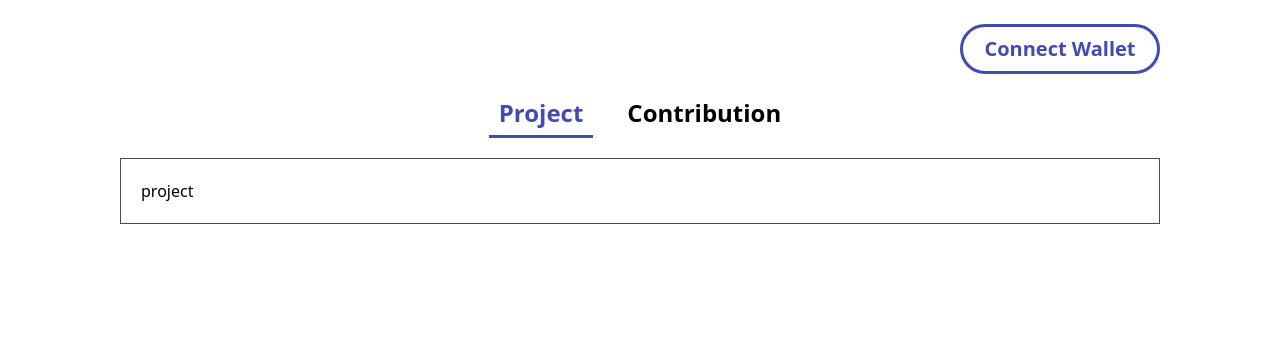
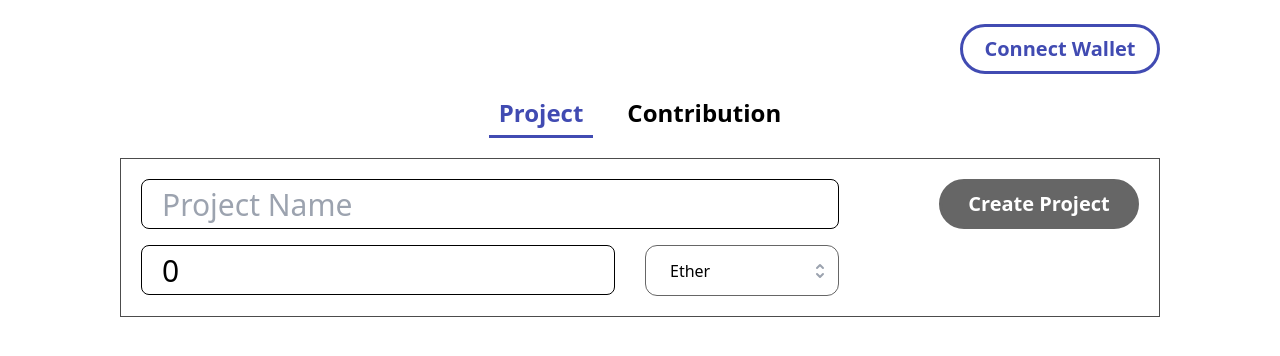
Before and after one commit to jupiter0913/elbow-test-front, a Next.js app: page / in a window 1280 px wide. Shown: the top 356 px of the page. Built offline with nearby package versions, Linux system fonts and the light colour scheme.

Commit message:
Add ProjectSection component.

```diff
--- /dev/null
+++ b/assets/json/token-list.json
@@ -0,0 +1,4 @@
+[
+  { "id": 0, "label": "Ether", "value": "Ether" },
+  { "id": 1, "label": "Sol", "value": "Sol" }
+]
--- /dev/null
+++ b/components/Button/index.js
@@ -0,0 +1,13 @@
+// styles
+import styles from "./index.module.scss";
+
+const Button = (props) => {
+  const { label, onClick } = props;
+  return (
+    <button onClick={() => onClick()} className={styles.container}>
+      {label}
+    </button>
+  );
+};
+
+export default Button;
--- /dev/null
+++ b/components/Button/index.module.scss
@@ -0,0 +1,15 @@
+@import "assets/scss/variable.module.scss";
+
+.container {
+  width: 200px;
+  height: 50px;
+  border: 3px solid #666666;
+  background-color: #666666;
+  border-radius: 25px;
+  color: white;
+  font-size: 20px;
+  font-weight: 700;
+  &:hover {
+    opacity: 0.5;
+  }
+}
--- /dev/null
+++ b/components/Input/index.js
@@ -0,0 +1,17 @@
+// styles
+import styles from "./index.module.scss";
+
+const Input = (props) => {
+  const { value, placeholder, onChange } = props;
+
+  return (
+    <input
+      className={styles.container}
+      value={value}
+      placeholder={placeholder}
+      onChange={(event) => onChange(event.target.value)}
+    />
+  );
+};
+
+export default Input;
--- /dev/null
+++ b/components/Input/index.module.scss
@@ -0,0 +1,10 @@
+.container {
+  width: 100%;
+  height: 50px;
+  font-size: 30px;
+  font-weight: 500;
+  padding-left: 20px;
+  padding-right: 20px;
+  border: 1px solid black;
+  border-radius: 8px;
+}
--- a/components/ProjectSection/index.js
+++ b/components/ProjectSection/index.js
@@ -1,8 +1,57 @@
+import { useState } from "react";
+
+// custom components
+import Button from "components/Button";
+import Input from "components/Input";
+import Select from "components/Select";
+
+// json
+import TokenList from "assets/json/token-list.json";
+
 // styles
 import styles from "./index.module.scss";
 
 const ProjectSection = () => {
-  return <div className={styles.container}>project</div>;
+  const [projectName, setProjectName] = useState("");
+  const [raiseAmount, setRaiseAmount] = useState(0);
+  const [selectedToken, setSelectedToken] = useState(TokenList[0]);
+
+  return (
+    <div className={styles.container}>
+      <div className="w-full flex gap-[100px]">
+        <div className="flex flex-1 flex-wrap gap-4">
+          <div className="w-full">
+            <Input
+              value={projectName}
+              placeholder="Project Name"
+              onChange={(value) => setProjectName(value)}
+            />
+          </div>
+          <div className="w-full flex gap-[30px]">
+            <div>
+              <Input
+                value={raiseAmount}
+                placeholder="Raise Amount"
+                onChange={(value) => {
+                  setRaiseAmount(value);
+                }}
+              />
+            </div>
+            <div className="flex flex-1">
+              <Select
+                data={TokenList}
+                selected={selectedToken}
+                onChange={(item) => setSelectedToken(item)}
+              />
+            </div>
+          </div>
+        </div>
+        <div>
+          <Button label="Create Project" onClick={() => {}} />
+        </div>
+      </div>
+    </div>
+  );
 };
 
 export default ProjectSection;
--- /dev/null
+++ b/components/Select/index.js
@@ -0,0 +1,66 @@
+import React, { useEffect, useState } from "react";
+
+import { Listbox, Transition } from "@headlessui/react";
+import { CheckIcon, SelectorIcon } from "@heroicons/react/solid";
+
+// styles
+import styles from "./index.module.scss";
+
+const Select = (props) => {
+  const { data, selected, onChange } = props;
+
+  return (
+    <div className="w-full">
+      <Listbox value={selected} onChange={(item) => onChange(item)}>
+        <div className="w-full relative">
+          <Listbox.Button className={styles.container}>
+            <span className="block truncate">{selected.label}</span>
+            <span className="pointer-events-none absolute inset-y-0 right-0 flex items-center pr-2">
+              <SelectorIcon
+                className="h-5 w-5 text-gray-400"
+                aria-hidden="true"
+              />
+            </span>
+          </Listbox.Button>
+          {/* <Transition as={Fragment} leave="transition ease-in duration-100" leaveFrom="opacity-100" leaveTo="opacity-0"> */}
+          <Transition
+            leave="transition ease-in duration-100"
+            leaveFrom="opacity-100"
+            leaveTo="opacity-0"
+          >
+            <Listbox.Options className={styles.menuArea}>
+              {data.map((item, index) => (
+                <Listbox.Option
+                  key={index}
+                  className={({ active }) =>
+                    `${styles.menuItem} ${active ? styles.activeMenuItem : ""}`
+                  }
+                  value={item}
+                >
+                  {({ selected }) => (
+                    <>
+                      <span
+                        className={`block truncate ${
+                          selected ? "font-medium" : "font-normal"
+                        }`}
+                      >
+                        {item.label}
+                      </span>
+                      {selected ? (
+                        <span className={styles.iconStyle}>
+                          <CheckIcon className="h-5 w-5" aria-hidden="true" />
+                        </span>
+                      ) : null}
+                    </>
+                  )}
+                </Listbox.Option>
+              ))}
+            </Listbox.Options>
+          </Transition>
+        </div>
+      </Listbox>
+    </div>
+  );
+};
+
+export default Select;
--- /dev/null
+++ b/components/Select/index.module.scss
@@ -0,0 +1,84 @@
+@import "assets/scss/variable.module.scss";
+
+.container {
+  position: relative;
+  width: 100%;
+  height: 51px;
+  cursor: pointer;
+  border-radius: 12px;
+  background-color: transparent;
+  border: 1px solid rgba(black, 0.6);
+  padding-left: 12px;
+  padding-right: 25px;
+  @media (min-width: 1024px) {
+    padding-left: 24px;
+    padding-right: 50px;
+  }
+  &:focus {
+    outline: none;
+  }
+
+  display: flex;
+  justify-content: flex-start;
+  align-items: center;
+
+  font-size: 16px;
+  line-height: 24px;
+  letter-spacing: 0;
+  color: black;
+}
+
+.menuArea {
+  position: absolute;
+  margin-top: 4px;
+  width: 100%;
+  cursor: pointer;
+  overflow: auto;
+  border-radius: 12px;
+  border: 1px solid rgba(black, 0.6);
+  background-color: white;
+
+  &:focus {
+    outline: none;
+  }
+
+  font-size: 16px;
+  line-height: 24px;
+  letter-spacing: 0;
+  color: black;
+  z-index: 1;
+}
+
+.menuItem {
+  position: relative;
+  cursor: pointer;
+  padding: 8px 8px 8px 8px;
+  @media (min-width: 1024px) {
+    padding: 8px 16px 8px 40px;
+  }
+
+  font-size: 16px;
+  line-height: 24px;
+  letter-spacing: 0;
+  color: black;
+}
+
+.activeMenuItem {
+  background-color: rgba(white, 0.6);
+}
+
+.iconStyle {
+  position: absolute;
+  top: 0;
+  bottom: 0;
+  left: 0;
+  display: flex;
+  align-items: center;
+  padding-left: 12px;
+  color: black;
+  display: none;
+  @media (min-width: 1024px) {
+    display: flex;
+    align-items: center;
+  }
+}
--- a/package.json
+++ b/package.json
@@ -10,6 +10,7 @@
   },
   "dependencies": {
     "@headlessui/react": "^1.7.4",
+    "@heroicons/react": "v1",
     "eslint": "8.26.0",
     "eslint-config-next": "13.0.2",
     "next": "13.0.2",
```
Also changed, not shown: 1 other file (tests, documents, lock files or other folders).
